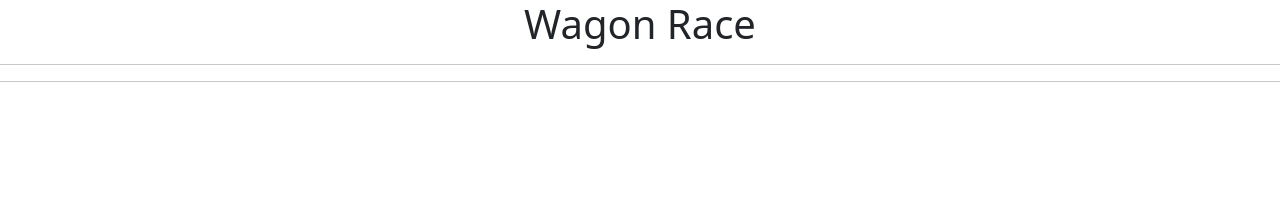
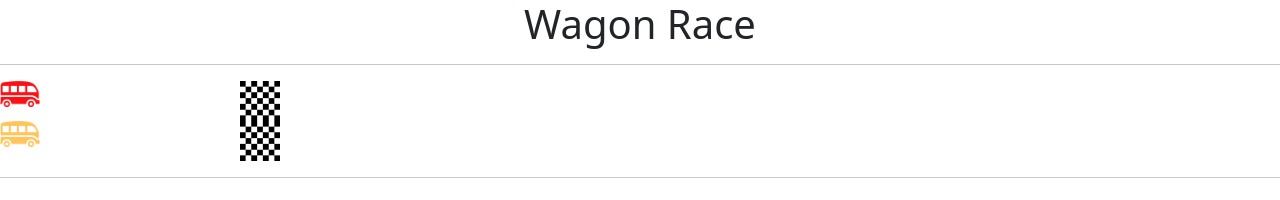
Before and after one commit to Powlinett/batch-1032, a website built with webpack: page 02-dom-and-events/livecode/index.html in a window 1280 px wide. Built offline with nearby package versions, Linux system fonts and the light colour scheme.

Commit message:
wagon race solution

```diff
--- a/02-dom-and-events/livecode/index.html
+++ b/02-dom-and-events/livecode/index.html
@@ -13,7 +13,27 @@
   <body>
     <h1 class="text-center">Wagon Race</h1>
     <hr>
-    <!-- You race HTML code here -->
+    <table class="racer-table">
+      <tr id="player1-race">
+        <td class="active"></td>
+        <td></td>
+        <td></td>
+        <td></td>
+        <td></td>
+        <td></td>
+        <td class="finish"></td>
+      </tr>
+      <tr id="player2-race">
+        <td class="active"></td>
+        <td></td>
+        <td></td>
+        <td></td>
+        <td></td>
+        <td></td>
+        <td class="finish"></td>
+      </tr>
+    </table>
+
     <hr>
 
     <script src="main.js"></script>
--- a/02-dom-and-events/livecode/lib/wagon_race.js
+++ b/02-dom-and-events/livecode/lib/wagon_race.js
@@ -1 +1,30 @@
 // TODO: write your code here
+// ajouter un event listener qui va suivre un keyup
+// savoir quelle touche a été appuyée
+// si c'est "a" voitureA avance
+// si c'est "b" voitureB avance
+// avancer = retirer la class active et l'ajouter au suivant
+
+const isPartyFinished = () => {
+  const lastTd = document.querySelector('.active + .finish');
+  return lastTd;
+};
+
+const startCar = (id) => {
+  const player = document.querySelector(id);
+    const tdActive = player.querySelector('.active');
+    const nextTd = player.querySelector('.active + td');
+    tdActive.classList.remove('active');
+    nextTd.classList.add('active');
+};
+
+document.addEventListener('keyup', (event) => {
+  if (!isPartyFinished()) {
+    const key = event.key;
+    if (key === "a") {
+      startCar("#player1-race");
+    } else if (key === "b") {
+      startCar("#player2-race");
+    }
+  }
+});
--- a/02-dom-and-events/livecode/style.css
+++ b/02-dom-and-events/livecode/style.css
@@ -1 +1,20 @@
-/* Your board style here */
+.racer-table td {
+  height: 40px;
+  width: 40px;
+}
+.racer-table td.active {
+  background-repeat: no-repeat;
+  background-size: 100%;
+}
+#player1-race td.active {
+  background-image: url("images/player_1.png");
+}
+#player2-race td.active {
+  background-image: url("images/player_2.png");
+}
+
+.finish {
+  background-image: url('images/finish.png');
+  object-fit: cover;
+  background-size: cover;
+}
```
